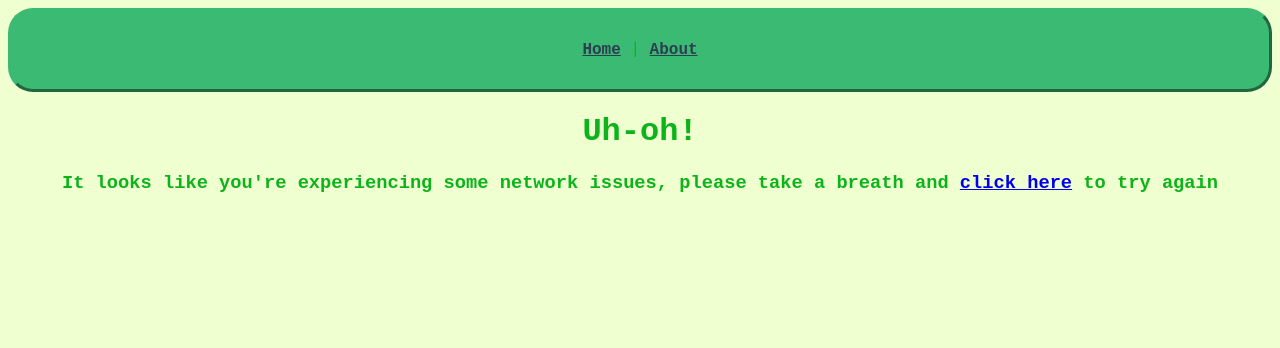
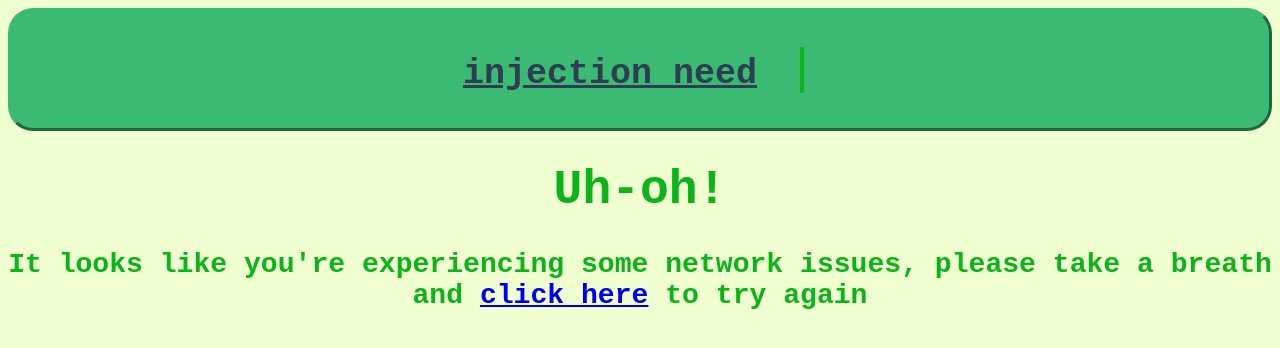
Before and after one commit to sodaop12/SE331-2022-Project-1-Injection, a Vue app: page /network-error in a window 1280 px wide. Shown: the top 348 px of the page. Built offline with nearby package versions, Linux system fonts and the light colour scheme.

Commit message:
change size

```diff
--- a/src/App.vue
+++ b/src/App.vue
@@ -2,10 +2,7 @@
   <div id="flashMessage" v-if="GStore.flashMessage">
     {{ GStore.flashMessage }}
   </div>
-  <nav>
-    <router-link to="/">Home</router-link> |
-    <router-link to="/about">About</router-link>
-  </nav>
+  <nav><router-link to="/">injection need</router-link> |</nav>
   <router-view />
 </template>
 <script>
@@ -21,6 +18,7 @@ export default {
   text-align: center;
   color: #0db31b;
   background-color: rgb(239, 255, 208);
+  font-size: 24px;
 }
 
 nav {
@@ -30,11 +28,13 @@ nav {
   border-radius: 25px;
   background-color: rgb(59, 186, 116);
   border-style: outset;
+  font-size: 50px;
 }
 
 nav a {
   font-weight: bold;
   color: #2c3e50;
+  font-size: 35px;
 }
 
 nav a.router-link-exact-active {
--- a/src/components/PatientCard.vue
+++ b/src/components/PatientCard.vue
@@ -27,7 +27,7 @@ export default {
 <style scoped>
 .patient-card {
   padding: 20px;
-  width: 250px;
+  width: 600px;
   cursor: pointer;
   border-radius: 25px;
   border: 4px solid #68b856;
```
